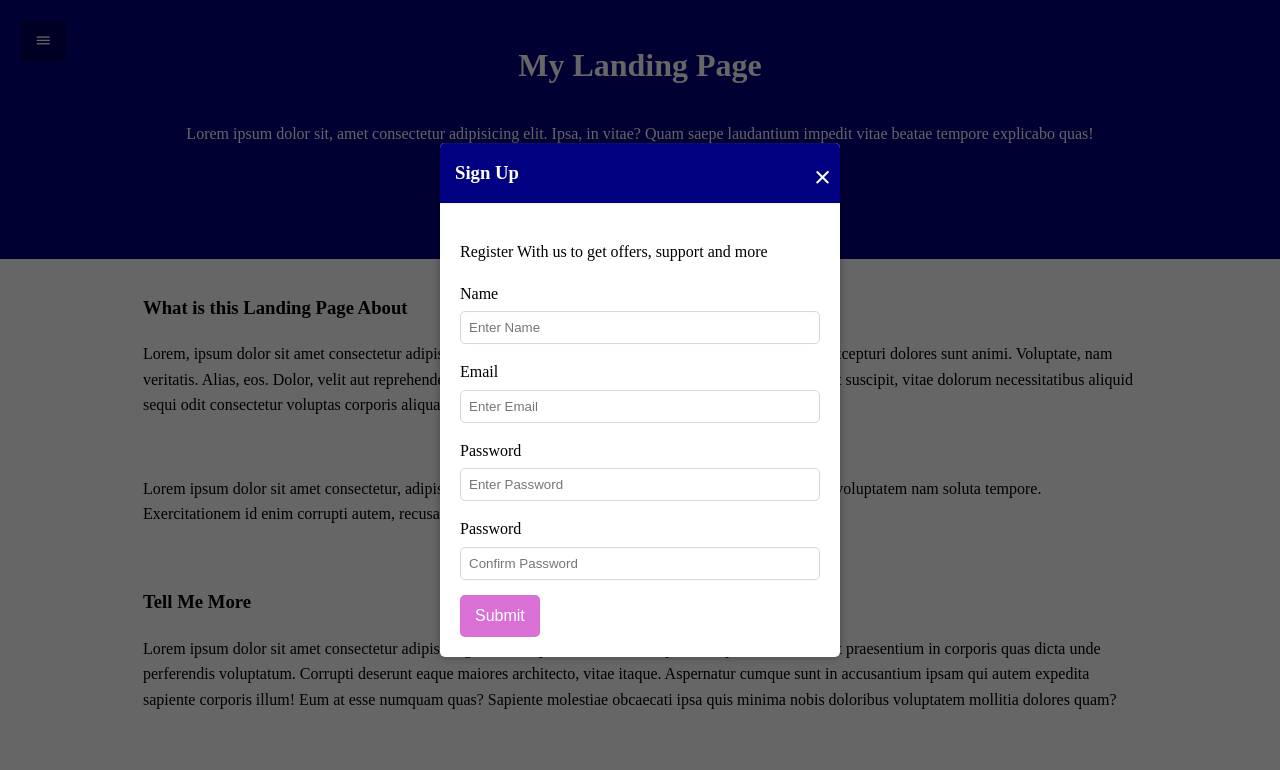
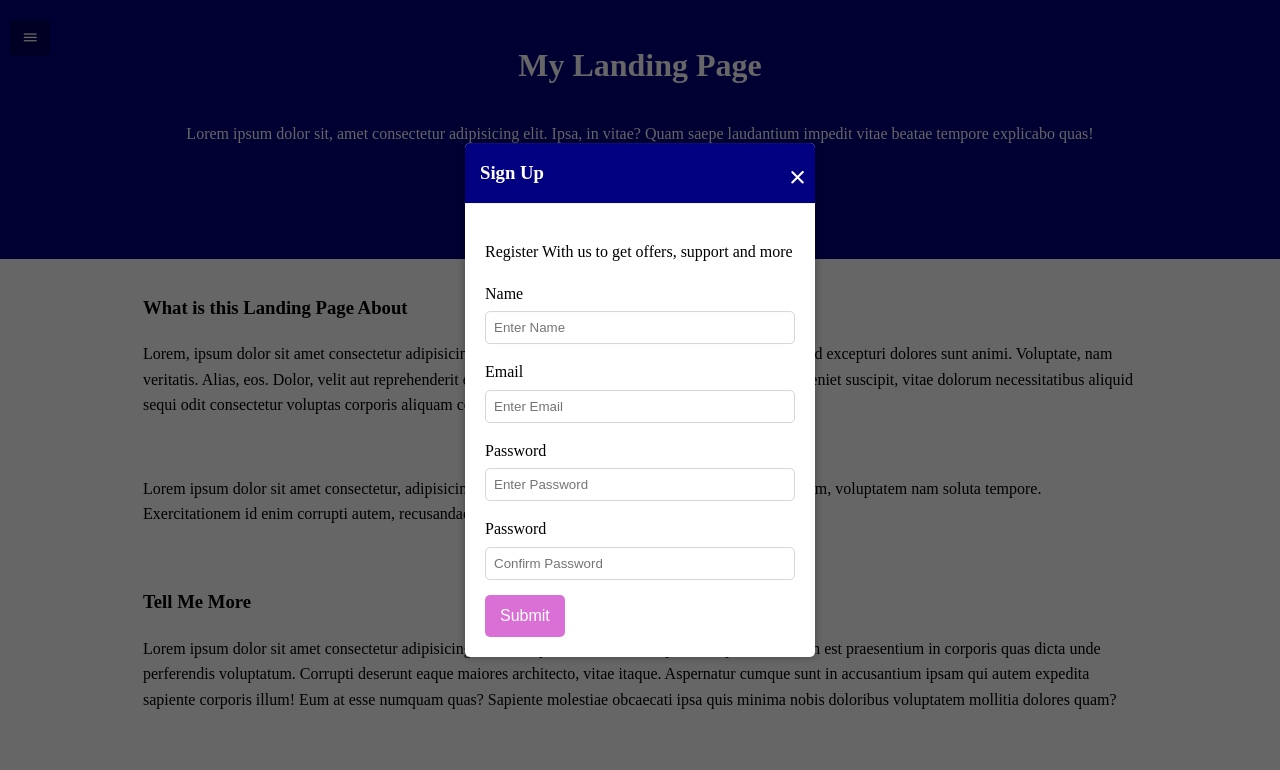
Before and after one commit to divineenofua/Modal-Slider, a plain HTML site: page index.html in a window 1280 px wide. Both pictures are taken after a click on the button "Sign Up". Shown: the top 770 px of the page. Drawn offline with nearby package versions, Linux system fonts and the light colour scheme; a web font is replaced by a local one.

Commit message:
latest commit

```diff
--- a/style.css
+++ b/style.css
@@ -116,9 +116,9 @@ button:focus{
     background-color:rgba(0, 0, 0, 0.3);
     position: absolute;
     top: 20px;
-    left: 20px;
+    left: 10px;
     color: #fff;
-    padding: 12px;
+    padding: 9px;
     font-size: 16px;
     cursor: pointer;
     border-radius: 5px;
@@ -154,7 +154,7 @@ button:focus{
     left:50% ;
     transform: translate(-50%, -50%);
     max-width: 100%;
-    width: 400px;
+    width: 350px;
     animation: modalopen;
     animation-duration: 1s;
 
```
